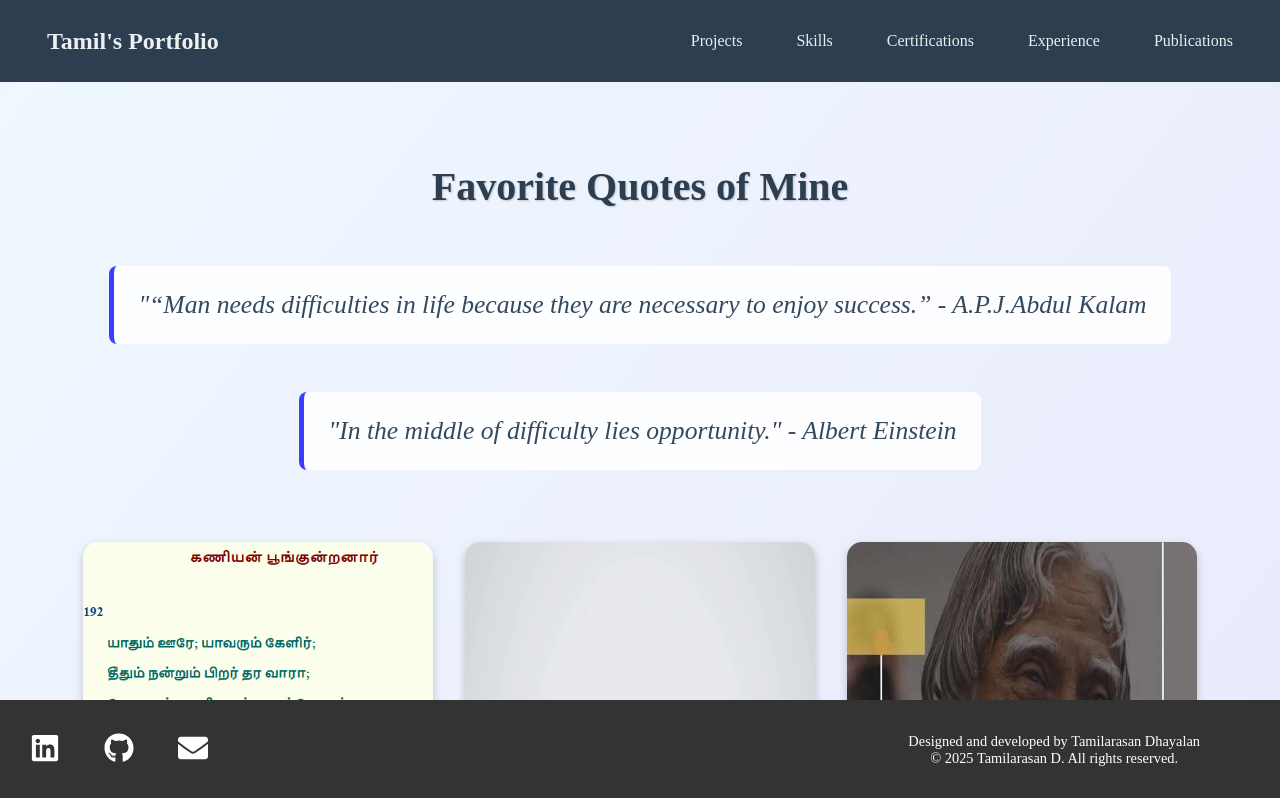
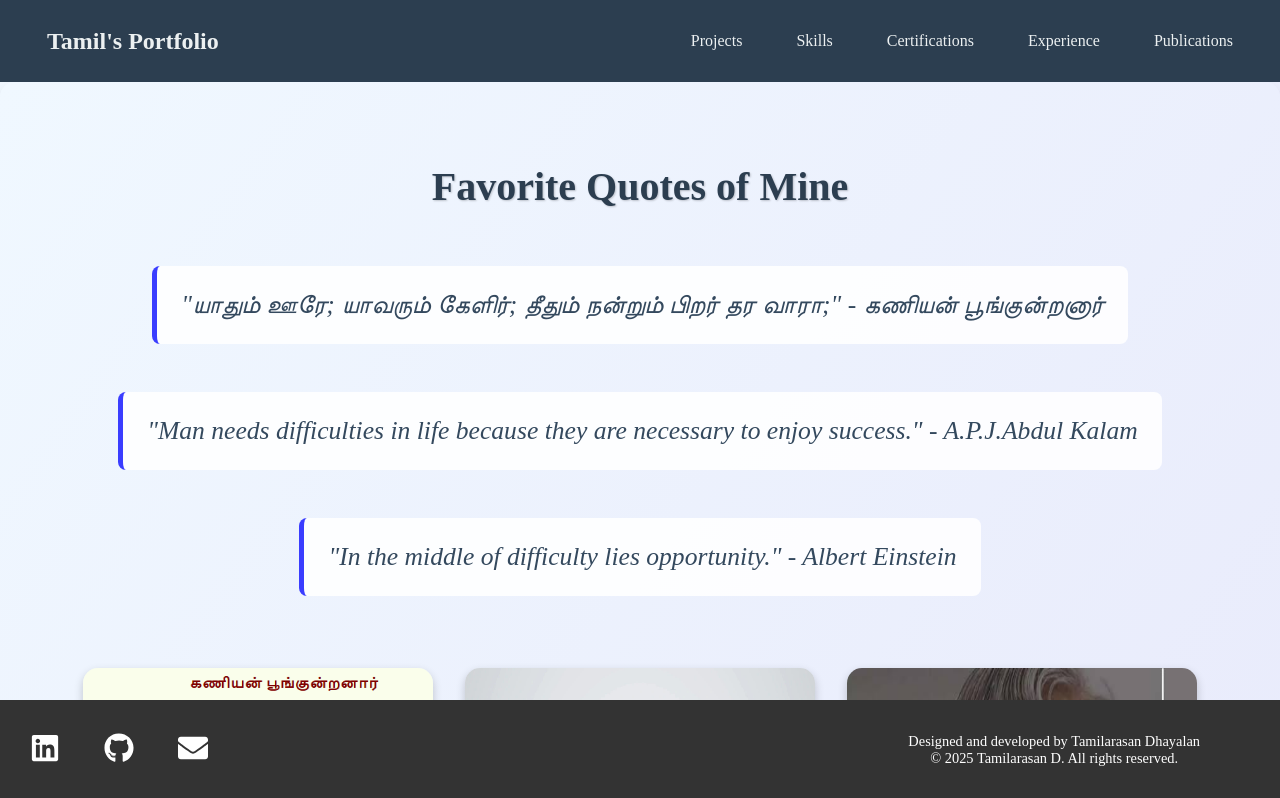
Before and after one commit to TAMILARASAN-D/my-portfolio, a React (Create React App) app: page /favorite-quotes in a window 1280 px wide. Shown: the top 798 px of the page. Built offline with nearby package versions, Linux system fonts and the light colour scheme.

Commit message:
Added tamil poem

```diff
--- a/src/pages/FavoriteQuotes.js
+++ b/src/pages/FavoriteQuotes.js
@@ -17,8 +17,11 @@ const FavoriteQuotes = () => {
 
       {/* Text-based Quotes */}
       <div className="text-quotes">
+      <div className="quote-card">
+          <blockquote>"யாதும் ஊரே; யாவரும் கேளிர்; தீதும் நன்றும் பிறர் தர வாரா;" - கணியன் பூங்குன்றனார்</blockquote>
+        </div>
         <div className="quote-card">
-          <blockquote>"“Man needs difficulties in life because they are necessary to enjoy success.” - A.P.J.Abdul Kalam</blockquote>
+          <blockquote>"Man needs difficulties in life because they are necessary to enjoy success." - A.P.J.Abdul Kalam</blockquote>
         </div>
         <div className="quote-card">
           <blockquote>"In the middle of difficulty lies opportunity." - Albert Einstein</blockquote>
```
